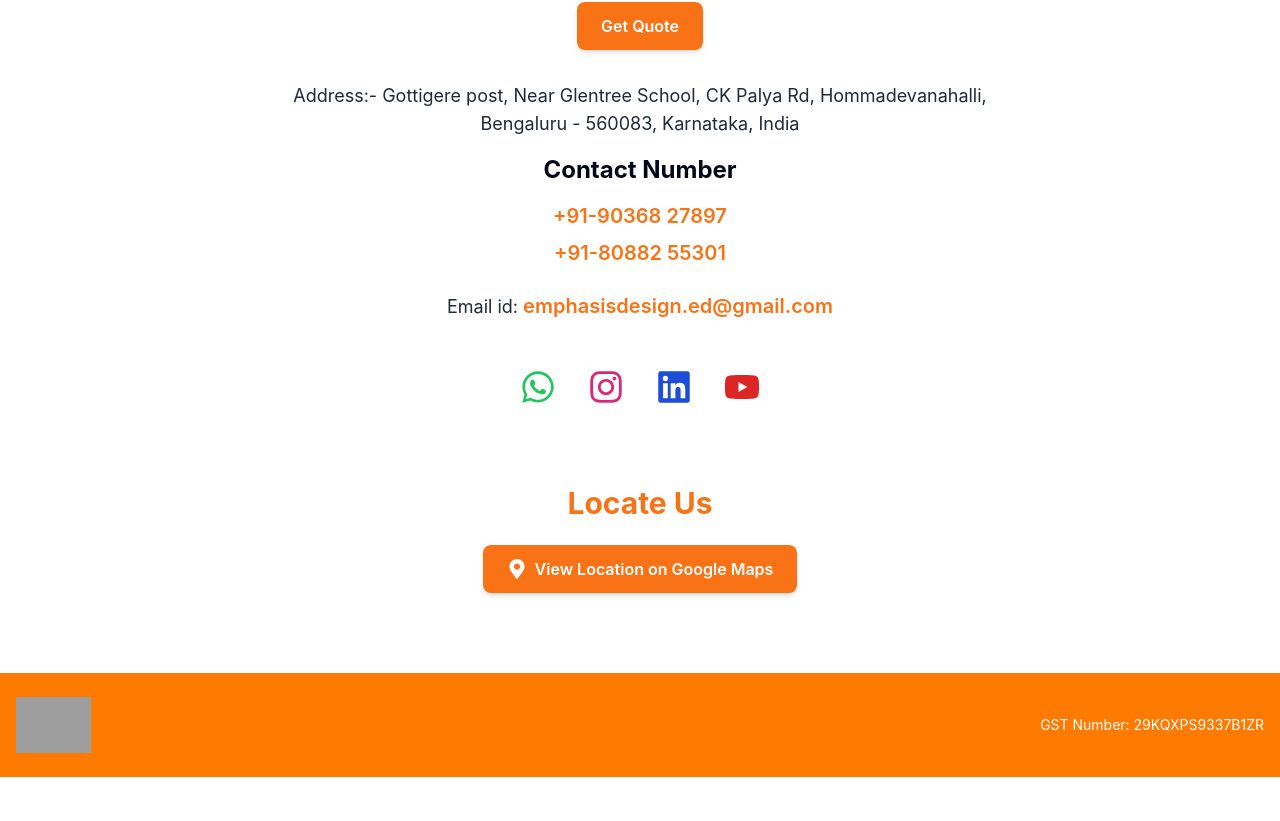
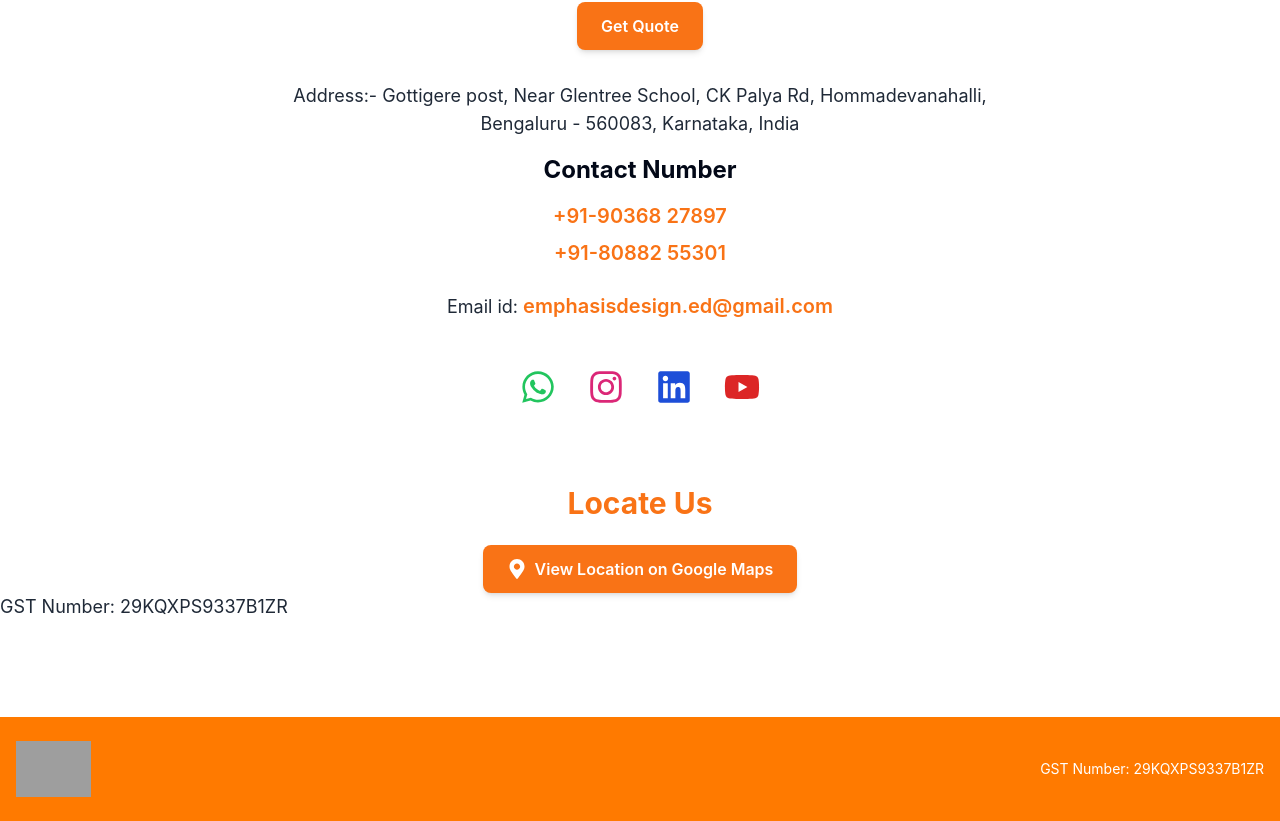
Before and after one commit to Zahidulla/Emphasis-Designs, a React (Vite) app: page / in a window 1280 px wide. Shown: the part 5275-6096 px from the top of the page. Before the commit the page ends 6052 px from the top, so only its background shows below. Built offline with nearby package versions, Linux system fonts and the light colour scheme; grey boxes are pictures that could not be loaded.

Commit message:
Update Contact.jsx

```diff
--- a/src/components/Contact.jsx
+++ b/src/components/Contact.jsx
@@ -178,6 +178,9 @@ const Contact = () => {
           View Location on Google Maps
         </a>
       </motion.div>
+       <p className="text-gray-800 mb-4 text-lg">
+            GST Number: 29KQXPS9337B1ZR
+      </p>
     </section>
   );
 };
```
